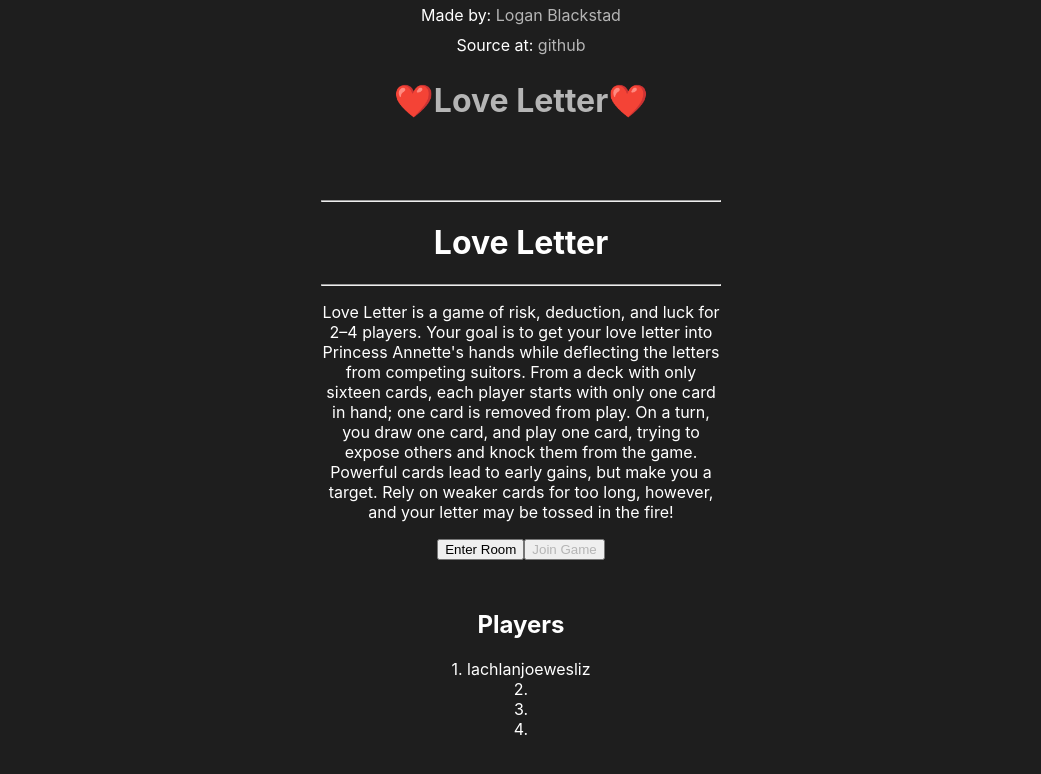
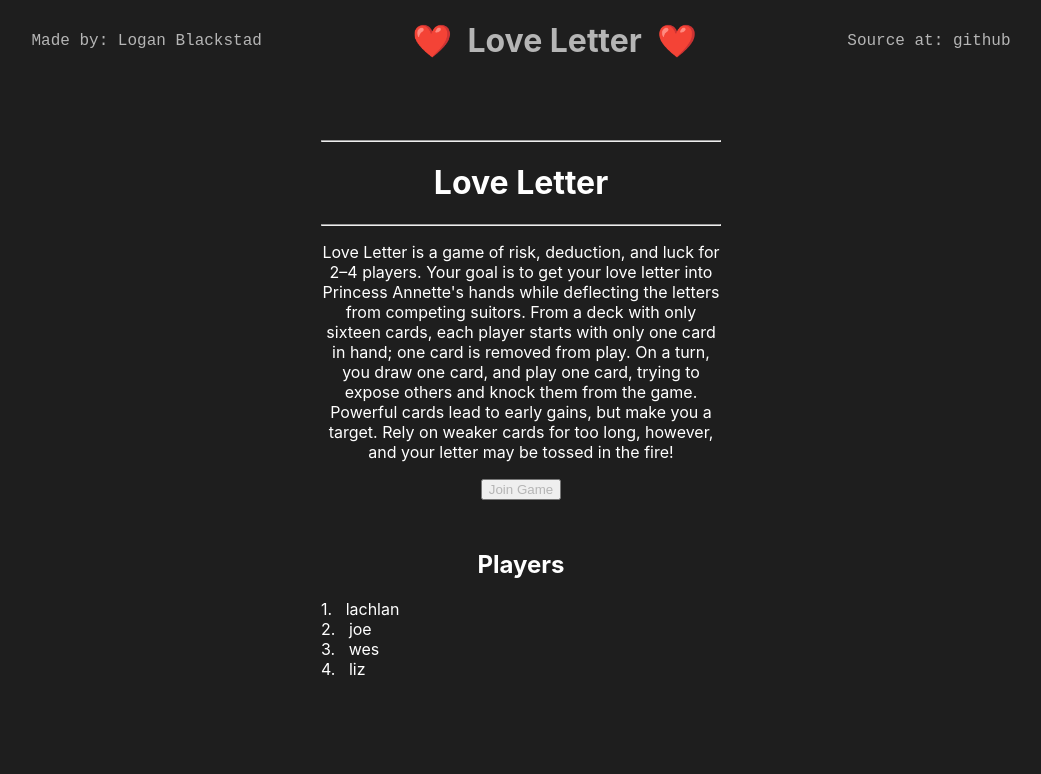
Before and after one commit to loganblackstad/fullstack-love-letter, a React (Create React App) app in the folder client/: page / in a window 1280 px wide. Shown: the top 774 px of the page, without its empty margins (119-1160 px from the left). Built offline with nearby package versions, Linux system fonts and the light colour scheme.

Commit message:
added players display

```diff
--- a/client/src/App.css
+++ b/client/src/App.css
@@ -49,10 +49,20 @@
 
 /* START --  ./components/Header.jsx */
 
+
+.Header {
+  top: 0;
+  margin: 0 auto;
+  display: flex;
+  flex-direction: column;
+  margin: 0 auto;
+  width: 100%;
+}
+
 .HeaderText {
   display: flex;
-  flex-direction: column;
-  justify-content: space-around;
+  /* flex-direction: column; */
+  justify-content: space-evenly;
   align-items: center;
   margin: 0;
 }
@@ -64,6 +74,9 @@ a {
 }
 
 .pHeader {
+  color: #b5b5b5;
+  font-family: "Roboto Mono", monospace;
+  font-size: 16px;
   margin: 5px;
 }
 
@@ -73,6 +86,7 @@ a:hover {
 
 .aTitle:hover {
   text-decoration: none;
+  color: white;
 }
 
 
--- a/client/src/App.js
+++ b/client/src/App.js
@@ -14,11 +14,24 @@ export default class App extends Component {
   constructor(props) {
     super(props)
 
+    // const [newDeck, setNewDeck] = useState(null); // Initial Deck containing 16 shuffled cards
+    // const [burnCard, setBurnCard] = useState(null); // Initial Deck containing 16 shuffled cards
+    // const [cardsArr, setCardsArr] = useState([]); // Array Containing 15 Card codes
+    // const [imagesArr, setImagesArr] = useState([]); // Array Containing 15 Card images
+    // const [shuffledDeck, setShuffledDeck] = useState(null); // New shuffled deck containing 15 cards
+    // const [playerHandOne, setPlayerHandOne] = useState(false); // Player 1 Hand containing 1 or 2 cards
+    // const [playerHandTwo, setPlayerHandTwo] = useState(false); // Player 1 Hand containing 1 or 2 cards
+    // const [playerHandThree, setPlayerHandThree] = useState(false); // Player 1 Hand containing 1 or 2 cards
+    // const [playerHandFour, setPlayerHandFour] = useState(false); // Player 1 Hand containing 1 or 2 cards
+
+    // const corsURL = "https://cors-anywhere.herokuapp.com/";
+    // const baseURL = `${corsURL}https://deckofcardsapi.com/api/deck`;
+
     this.state = {
       players: ['lachlan', 'joe', 'wes', 'liz'],
       name: '',
-      cards: [],
       initialDiscard: ['card4'],
+      cardsInDeck: [],
       cardsPlayed: ['card1', 'card1', 'card2', 'card3']
     }
   }
@@ -33,7 +46,9 @@ export default class App extends Component {
               <Dashboard players={this.state.players} />
             </Route>
             <Route path="/room">
+              {/*
               <Link to="/" style={{ textDecoration: "none", color: "white" }}>Back to Dashboard</Link>
+              */}
               <Card />
             </Route>
             {/*
--- a/client/src/components/Dashboard.jsx
+++ b/client/src/components/Dashboard.jsx
@@ -1,7 +1,7 @@
 
 import React, { Component } from 'react'
 import styles from './Dashboard.module.css';
-import { Button } from 'react-bootstrap';
+import { Button, Row, Col, Container } from 'react-bootstrap';
 import { BrowserRouter, Switch, Route, Link } from 'react-router-dom';
 
 
@@ -17,14 +17,28 @@ export default class Dashboard extends Component {
         <h1>Love Letter</h1>
         <hr />
         <p>Love Letter is a game of risk, deduction, and luck for 2–4 players. Your goal is to get your love letter into Princess Annette's hands while deflecting the letters from competing suitors. From a deck with only sixteen cards, each player starts with only one card in hand; one card is removed from play. On a turn, you draw one card, and play one card, trying to expose others and knock them from the game. Powerful cards lead to early gains, but make you a target. Rely on weaker cards for too long, however, and your letter may be tossed in the fire!</p>
-        <Button variant="primary">Enter Room</Button>
+        {/* <Button variant="primary">Enter Room</Button> */}
         <Button variant="primary" style={{ textDecoration: "none" }}><Link to="/room" style={{ textDecoration: "none" }}>Join Game</Link></Button>
         <div></div>
         <h2 className={styles.Players}>Players</h2>
-        1. {this.props.players}<br />
-        2. <br />
-        3. <br />
-        4. <br />
+        <Container>
+          <Row className={styles.PlayerRow}>
+            <Col xs={2}>1.&nbsp;&nbsp;&nbsp;</Col>
+            <Col xs={8}>{this.props.players[0]}</Col>
+          </Row>
+          <Row className={styles.PlayerRow}>
+            <Col>2.&nbsp;&nbsp;&nbsp;</Col>
+            <Col xs={8}>{this.props.players[1]}</Col>
+          </Row>
+          <Row className={styles.PlayerRow}>
+            <Col>3.&nbsp;&nbsp;&nbsp;</Col>
+            <Col xs={8}>{this.props.players[2]}</Col>
+          </Row>
+          <Row className={styles.PlayerRow}>
+            <Col>4.&nbsp;&nbsp;&nbsp;</Col>
+            <Col xs={8}>{this.props.players[3]}</Col>
+          </Row>
+        </Container>
       </div >
     )
   }
--- a/client/src/components/Dashboard.module.css
+++ b/client/src/components/Dashboard.module.css
@@ -13,3 +13,8 @@ Link {
 .Players {
   margin-top: 50px;
 }
+
+.PlayerRow{
+  display: flex;
+  flex-direction: row;
+}
--- a/client/src/components/Header.jsx
+++ b/client/src/components/Header.jsx
@@ -7,21 +7,21 @@ const Header = () => {
         <p className="pHeader">
           Made by: <a href="https://github.com/loganblackstad/">Logan Blackstad</a>
         </p>
+        <a className="aTitle" href="/">
+          <h1>
+            <span role="img" aria-label="heart emoji">
+              ❤️&nbsp;&nbsp;
+            </span>
+            Love Letter
+            <span role="img" aria-label="heart emoji">
+              &nbsp;&nbsp;❤️
+            </span>
+          </h1>
+        </a>
         <p className="pHeader">
           Source at:{" "}
           <a href="https://github.com/loganblackstad/fullstack-love-letter">github</a>
         </p>
-        <a className="aTitle" href="/">
-          <h1>
-            <span role="img" aria-label="heart emoji">
-              ❤️
-            </span>
-            Love Letter
-            <span role="img" aria-label="heart emoji">
-              ❤️
-            </span>
-          </h1>
-        </a>
       </div>
     </div>
   );
```
Also changed, not shown: client/src/components/Loader.jsx (added, +16 -0 lines), client/src/components/Pile.jsx (added, +58 -0 lines), 1 other file (tests, documents, lock files or other folders).
